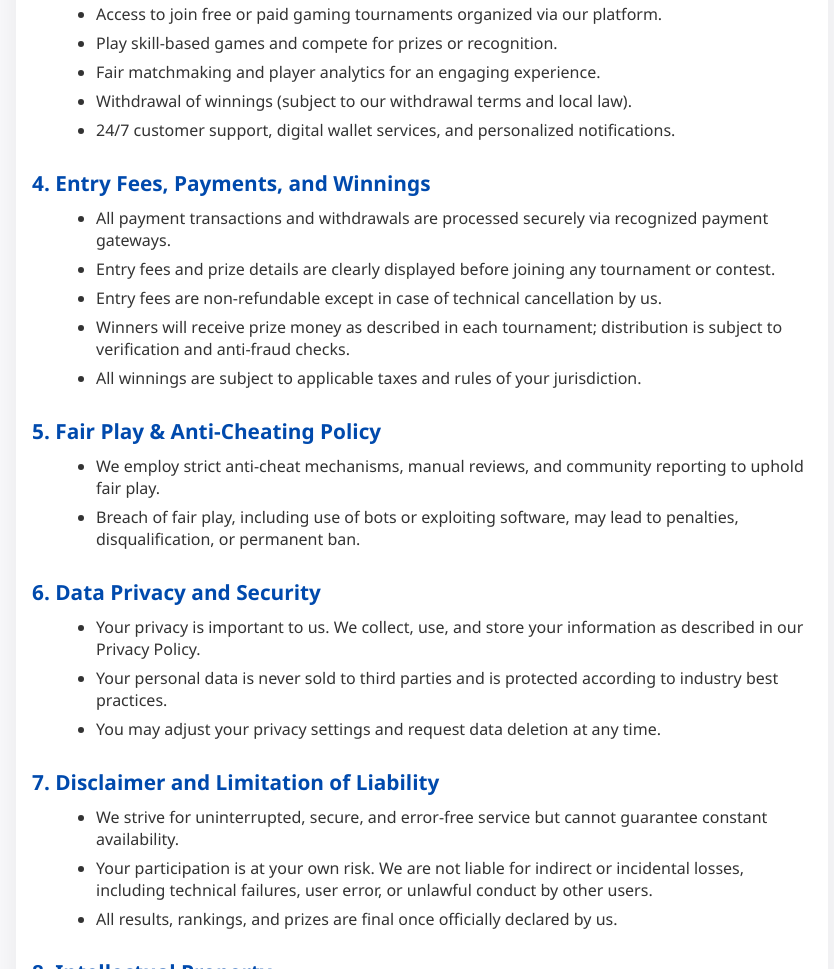
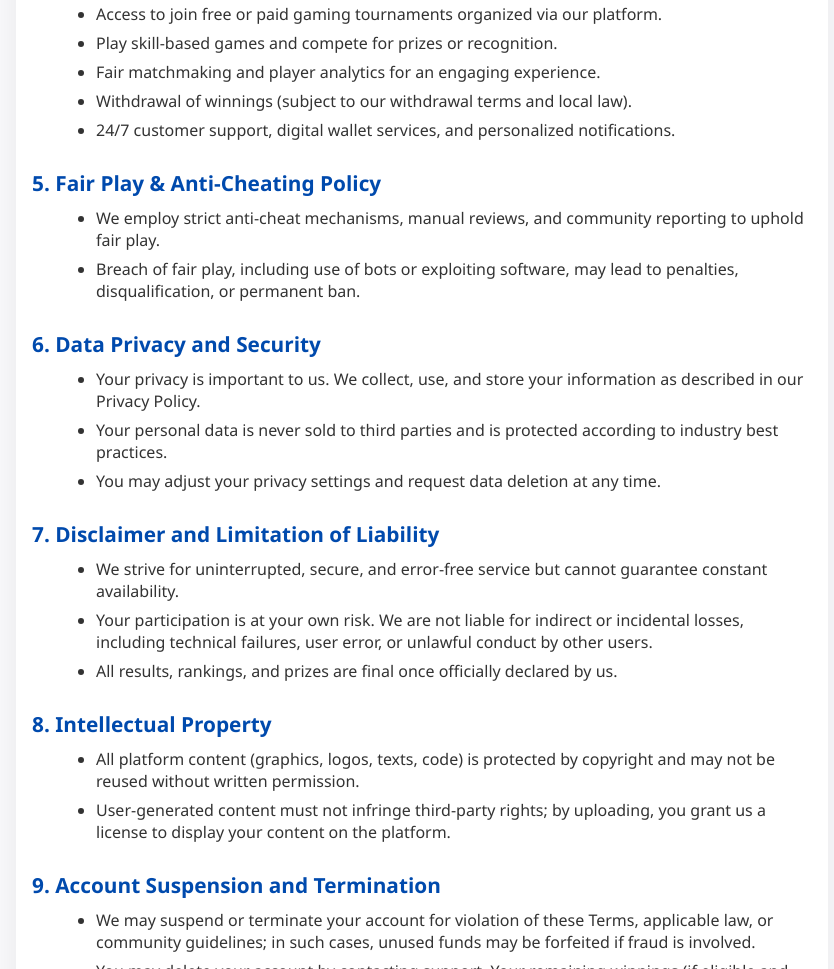
Before and after one commit to basha-masthan/APK_FF, a website: page public/terms&conditions.html in a window 1280 px wide. Shown: the part 849-1818 px from the top of the page, without its empty margins (218-1052 px from the left). Drawn offline with Linux system fonts and the light colour scheme.

Commit message:
Update terms&conditions.html

```diff
--- a/public/terms&conditions.html
+++ b/public/terms&conditions.html
@@ -63,14 +63,14 @@
       <li>24/7 customer support, digital wallet services, and personalized notifications.</li>
     </ul>
 
-    <h2>4. Entry Fees, Payments, and Winnings</h2>
+<!--     <h2>4. Entry Fees, Payments, and Winnings</h2>
     <ul>
       <li>All payment transactions and withdrawals are processed securely via recognized payment gateways.</li>
       <li>Entry fees and prize details are clearly displayed before joining any tournament or contest.</li>
       <li>Entry fees are non-refundable except in case of technical cancellation by us.</li>
       <li>Winners will receive prize money as described in each tournament; distribution is subject to verification and anti-fraud checks.</li>
       <li>All winnings are subject to applicable taxes and rules of your jurisdiction.</li>
-    </ul>
+    </ul> -->
 
     <h2>5. Fair Play & Anti-Cheating Policy</h2>
     <ul>
```
